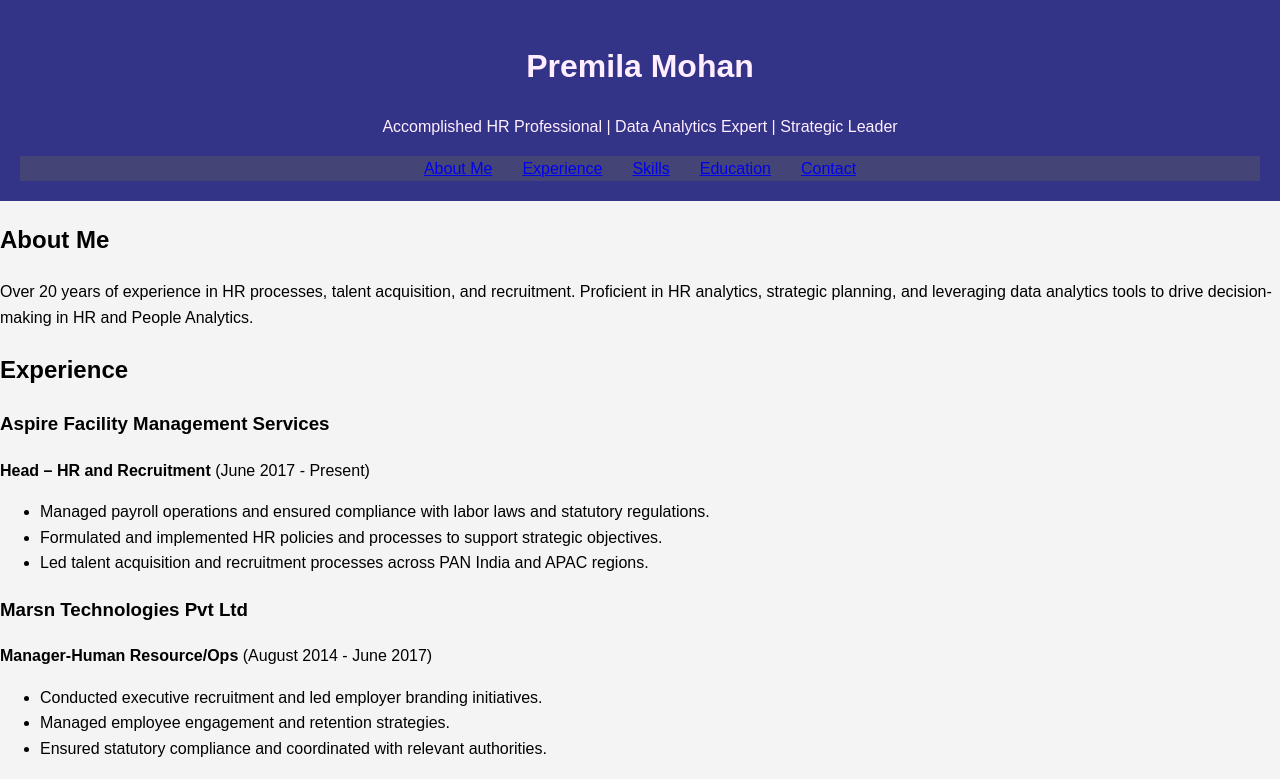
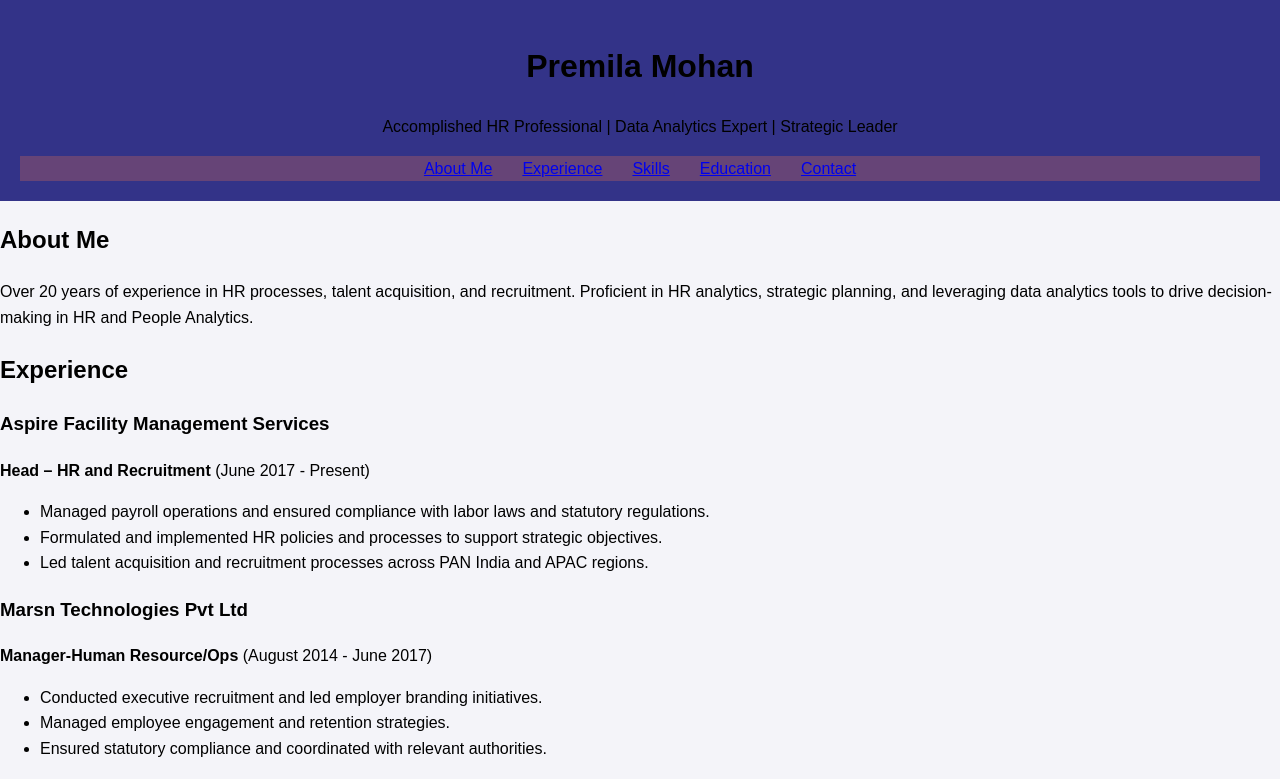
Before and after one commit to StellarDivaPremi/premila-Mohan, a plain HTML site: page index.html in a window 1280 px wide. Shown: the top 779 px of the page. Drawn offline with Linux system fonts and the light colour scheme.

Commit message:
Update styles.css

```diff
--- a/styles.css
+++ b/styles.css
@@ -2,13 +2,13 @@
     font-family: 'Arial', sans-serif;
     margin: 0;
     padding: 0;
-    background-color: #f4f4f4;
+    background-color: #f4f4f9;
     line-height: 1.6;
 }
 
 header {
     background-color: #338;
-    color: #fef;
+    color: #fxf;
     padding: 20px;
     text-align: center;
 }
@@ -19,7 +19,7 @@
     margin: 0;
     display: flex;
     justify-content: center;
-    background-color: #447;
+    background-color: #647;
 }
 
 nav ul li {
```
